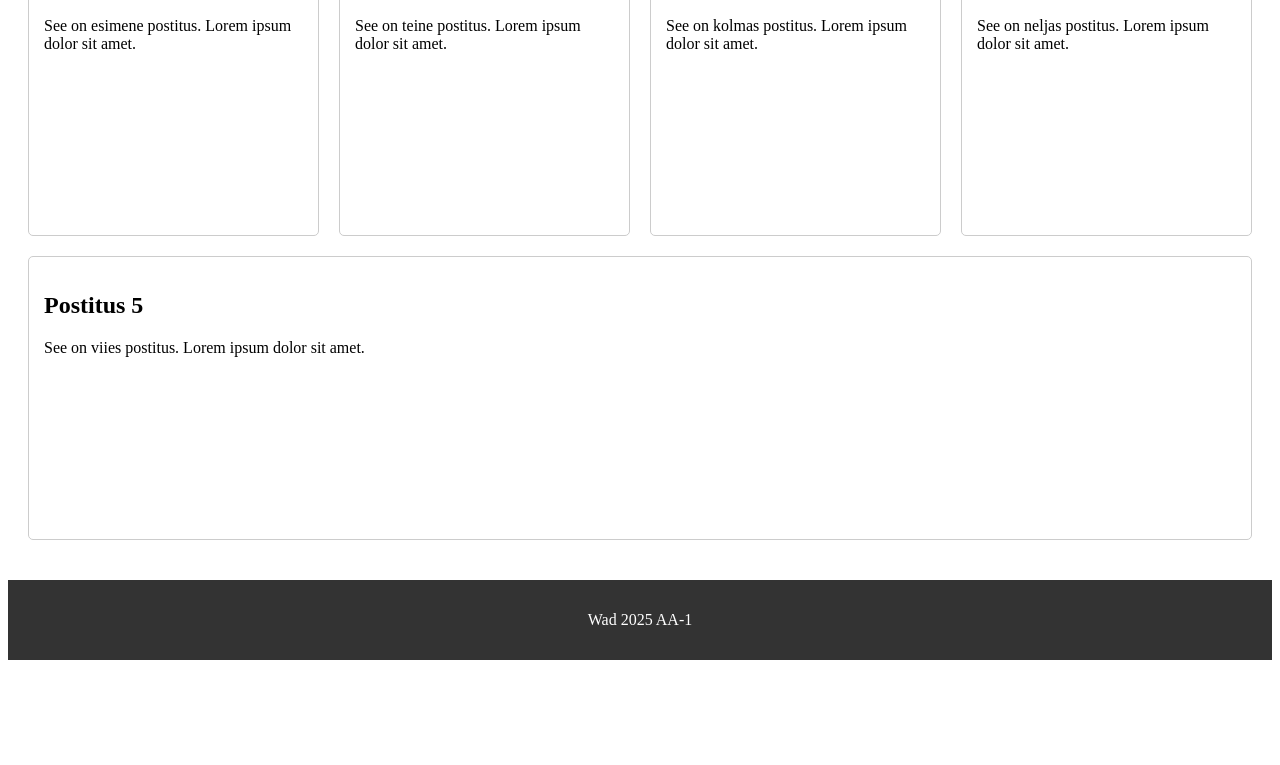
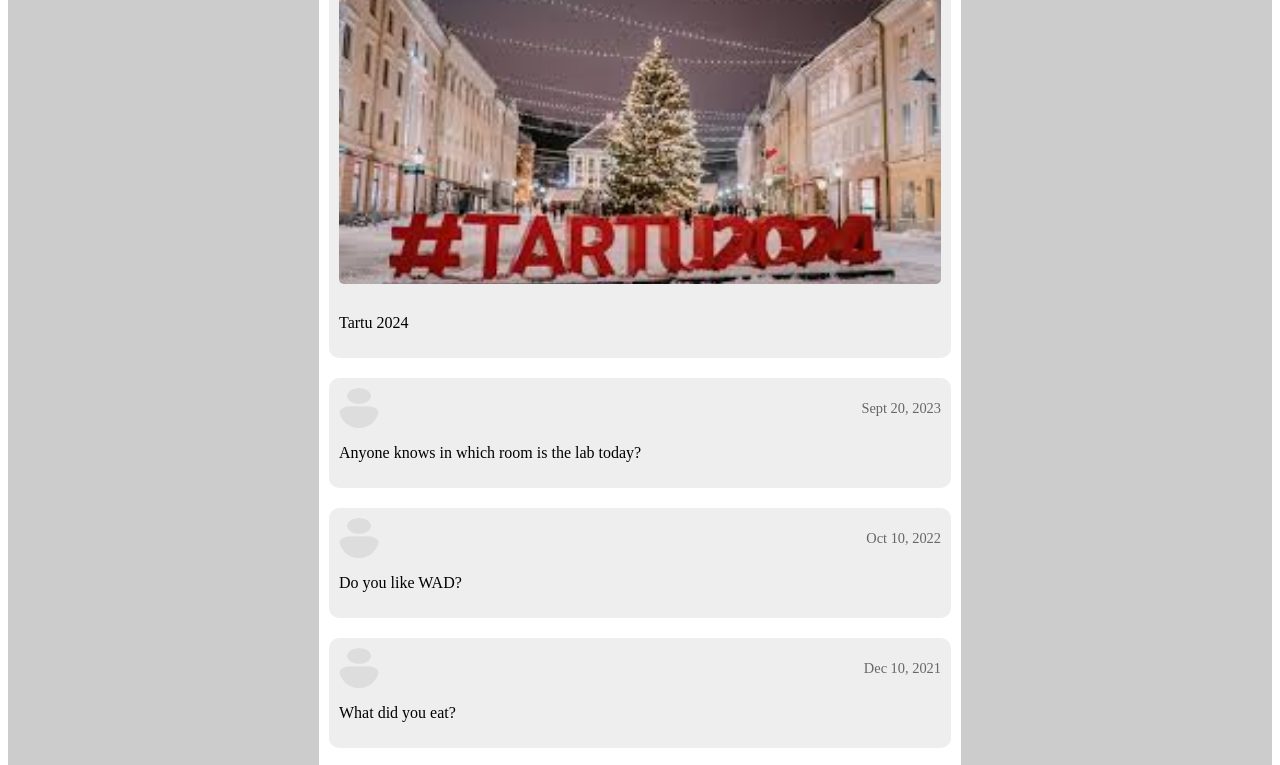
Before and after one commit to arturkutt/wad-1-AA, a plain HTML site: page index.html in a window 1280 px wide. Shown: the part 148-913 px from the top of the page. Before the commit the page ends 816 px from the top, so only its background shows below. Drawn offline with Linux system fonts and the light colour scheme.

Commit message:
Esilehe parandused

```diff
--- a/css/style.css
+++ b/css/style.css
@@ -26,7 +26,6 @@
 .images {
     height: 40px;
     width: 40px;
-    border-radius: 0%;
     cursor: pointer;
     padding: 5px;
 }
@@ -35,26 +34,58 @@
     flex-grow: 1;
 }
 
-.container {
+/* Lehe põhijaotus: külgribad + sisu */
+.page-layout {
     display: flex;
-    flex-wrap: wrap;
-    gap: 20px;
-    padding: 20px;
-    flex: 1; /* container võtab ülejäänud kõrguse, et footer jääks all */
+    flex: 1;
+    min-height: 100%;
+    margin-top: 10px;
 }
 
-.post {
-    flex: 1 1 200px;
-    border: 1px solid #ccc;
-    padding: 15px;
-    border-radius: 5px;
+.sidebar {
+    flex: 1;                /* külgede ruum */
+    background: #ccc;
+    border-radius: 20px;
 }
 
-/* Telo responsiivsus */
-@media (max-width: 600px) {
-    .container {
-        flex-direction: column;
-    }
+.content {
+    flex: 2;                /* keskmine osa suurem */
+    padding-left: 10px;
+    padding-right: 10px;
+}
+
+/* Postituste kastid */
+.post {
+    /* border: 1px solid #ccc; */
+    background-color: #eeeeee;
+    border-radius: 10px;
+    margin-bottom: 20px;
+    padding: 10px;
+}
+
+.post-header {
+    display: flex;
+    justify-content: space-between;
+    align-items: center;
+}
+
+.avatar {
+    width: 40px;
+    height: 40px;
+    border-radius: 50%;
+}
+
+.date {
+    font-size: 0.9em;
+    color: #666;
+}
+
+.post-image {
+    width: 100%;
+    max-height: 300px;
+    object-fit: cover;
+    border-radius: 5px;
+    margin: 10px 0;
 }
 
 /* Footer */
@@ -66,27 +97,24 @@
     margin-top: 20px;
 }
 
-/* Tagab, et footer jääb sisu alla */
+/* Tagab, et footer jääb lehe alla */
 body {
     display: flex;
     flex-direction: column;
     min-height: 100vh;
 }
 
-
-
-/* Vorm */
+/* AddPost vorm */
 #addPostForm {
     background-color: #f5f5f5;
     padding: 30px;
     border-radius: 10px;
     box-shadow: 0 4px 8px rgba(0,0,0,0.1);
     width: 100%;
-    max-width: 400px; /* ei venita liiga laiaks */
+    max-width: 400px;
     margin: 20px auto;
 }
 
-/* Tekstiväljad ja textarea */
 #addPostForm input[type="text"],
 #addPostForm input[type="file"],
 #addPostForm textarea {
@@ -98,7 +126,6 @@ body {
     width: 100%;
     box-sizing: border-box;
 }
-
 
 button {
     background-color: #003e81;  /* sinine */
--- a/index.html
+++ b/index.html
@@ -22,27 +22,69 @@
     </nav>
 
     <!-- Peamine sisu -->
-    <div class="container">
+    <div class="page-layout">
+        <aside class="sidebar left">
+            <!-- Vasak külg, kui vaja -->
+        </aside>
+
+        <main class="content">
             <div class="post">
-            <h2>Postitus 1</h2>
-            <p>See on esimene postitus. Lorem ipsum dolor sit amet.</p>
+                <div class="post-header">
+                    <img src="src/images/userAvatar.png" class="avatar" alt="avatar">
+                    <span class="date">Sept 30, 2024</span>
                 </div>
+                <div class="post-content">
+                    <img src="images/tartu.jpg" class="post-image" alt="post image">
+                    <p>Tartu 2024</p>
+                </div>
+            </div>
+
             <div class="post">
-            <h2>Postitus 2</h2>
-            <p>See on teine postitus. Lorem ipsum dolor sit amet.</p>
+                <div class="post-header">
+                    <img src="src/images/userAvatar.png" class="avatar" alt="avatar">
+                    <span class="date">Sept 20, 2023</span>
                 </div>
+                <div class="post-content">
+                    <p>Anyone knows in which room is the lab today?</p>
+                </div>
+            </div>
+
             <div class="post">
-            <h2>Postitus 3</h2>
-            <p>See on kolmas postitus. Lorem ipsum dolor sit amet.</p>
+                <div class="post-header">
+                    <img src="src/images/userAvatar.png" class="avatar" alt="avatar">
+                    <span class="date">Oct 10, 2022</span>
                 </div>
+                <div class="post-content">
+                    <p>Do you like WAD?</p>
+                </div>
+            </div>
+
             <div class="post">
-            <h2>Postitus 4</h2>
-            <p>See on neljas postitus. Lorem ipsum dolor sit amet.</p>
+                <div class="post-header">
+                    <img src="src/images/userAvatar.png" class="avatar" alt="avatar">
+                    <span class="date">Dec 10, 2021</span>
                 </div>
+                <div class="post-content">
+                    <p>What did you eat?</p>
+                </div>
+            </div>
+
             <div class="post">
-            <h2>Postitus 5</h2>
-            <p>See on viies postitus. Lorem ipsum dolor sit amet.</p>
+                <div class="post-header">
+                    <img src="src/images/userAvatar.png" class="avatar" alt="avatar">
+                    <span class="date">June 10, 2019</span>
                 </div>
+                <div class="post-content">
+                    <p>Where is Karel?</p>
+                </div>
+            </div>
+
+
+        </main>
+
+        <aside class="sidebar right">
+            <!-- Parem külg, kui vaja -->
+        </aside>
     </div>
 
     <footer class="site-footer">
```
Also changed, not shown: login.html (+1 -1 lines), images/tartu.jpg (added). Lines whose indentation alone changed are shown as unchanged.
